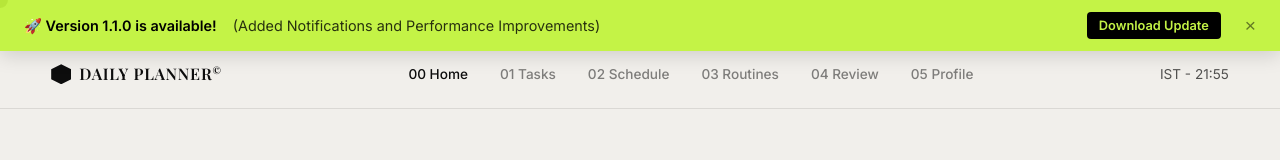
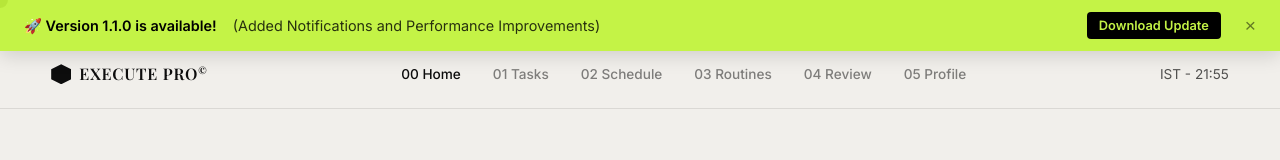
Before and after one commit to lakshaychhikara170/daily-planner, a React (Vite) app: page / in a window 1280 px wide. Shown: the top 160 px of the page. Built offline with nearby package versions, Linux system fonts and the light colour scheme; a web font is replaced by a local one.

Commit message:
Rename app to Execute Pro

```diff
--- a/index.html
+++ b/index.html
@@ -4,7 +4,7 @@
     <meta charset="UTF-8" />
     <link rel="icon" type="image/svg+xml" href="/favicon.svg" />
     <meta name="viewport" content="width=device-width, initial-scale=1.0" />
-    <title>Daily Planner</title>
+    <title>Execute Pro</title>
   </head>
   <body>
     <div id="root"></div>
--- a/package.json
+++ b/package.json
@@ -1,5 +1,5 @@
 {
-  "name": "daily-planner",
+  "name": "execute-pro",
   "private": true,
   "version": "0.0.0",
   "type": "module",
--- a/src/App.jsx
+++ b/src/App.jsx
@@ -54,7 +54,7 @@ function App() {
           <header className="border-b px-content" style={{ padding: '1.5rem 4vw', display: 'flex', justifyContent: 'space-between', alignItems: 'center' }}>
             <div style={{ display: 'flex', alignItems: 'center', gap: '0.5rem' }}>
               <div style={{ width: '20px', height: '20px', backgroundColor: 'var(--text-color)', clipPath: 'polygon(50% 0%, 100% 25%, 100% 75%, 50% 100%, 0% 75%, 0% 25%)' }}></div>
-              <h2 style={{ fontSize: '1rem', fontWeight: 600, letterSpacing: '0.05em' }}>DAILY PLANNER<sup style={{ fontSize: '0.6em', verticalAlign: 'super' }}>©</sup></h2>
+              <h2 style={{ fontSize: '1rem', fontWeight: 600, letterSpacing: '0.05em' }}>EXECUTE PRO<sup style={{ fontSize: '0.6em', verticalAlign: 'super' }}>©</sup></h2>
             </div>
 
             <div style={{ display: 'flex', gap: '2rem', fontSize: '0.85rem', fontWeight: 500 }}>
```
